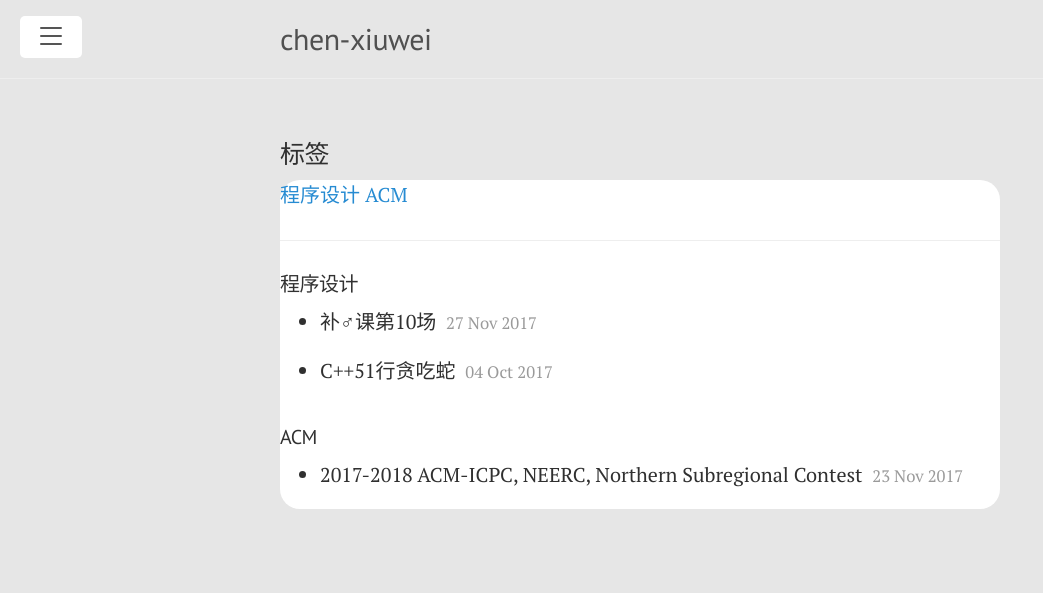
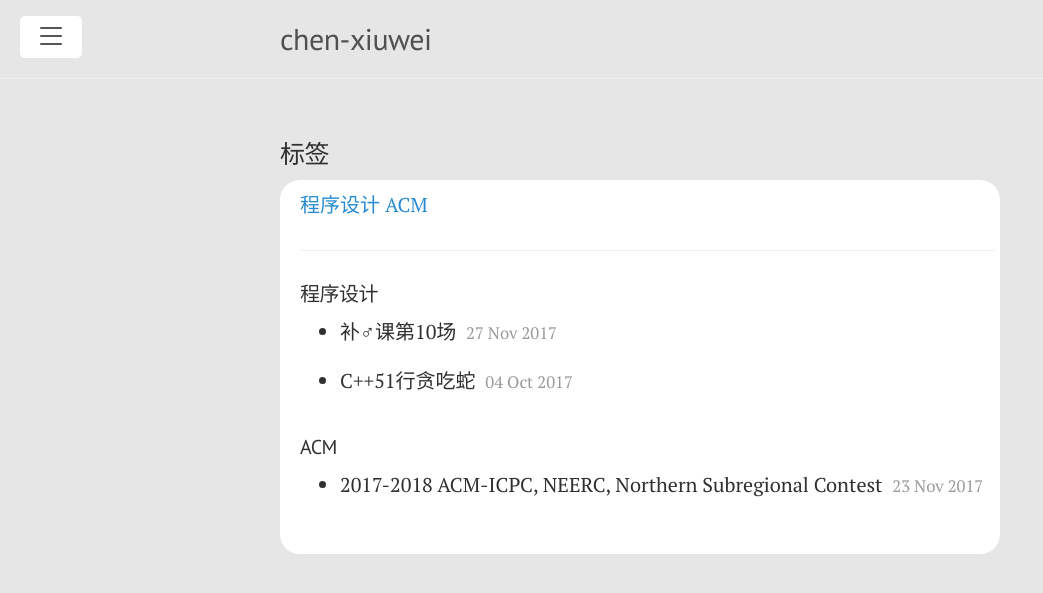
Before and after one commit to chen-xw/chen-xw.github.io, a Jekyll site: the page built from blog/tags.html, in a window 1280 px wide. Shown: the top 593 px of the page, without its empty margins (0-1043 px from the left). Built offline with Jekyll 4.4.1, drawn with Linux system fonts in a browser that asks for light colours; comment, search, counter and statistics services are not loaded.

Commit message:
Update lanyon.css

```diff
--- a/public/css/lanyon.css
+++ b/public/css/lanyon.css
@@ -61,9 +61,8 @@ h1, h2, h3, h4, h5, h6 {
  */
 .wrap-post{
   background: white;
-    padding-left: inherit;
-    padding-right: inherit;
-    border-radius: 20px;
+  padding: 10px 5px 15px 20px;
+  border-radius: 20px;
 }
 
 }
```
